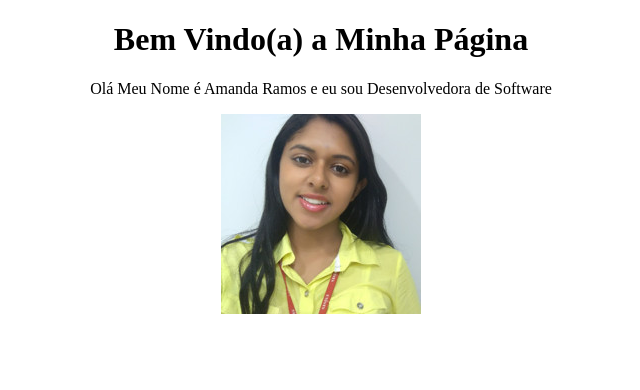
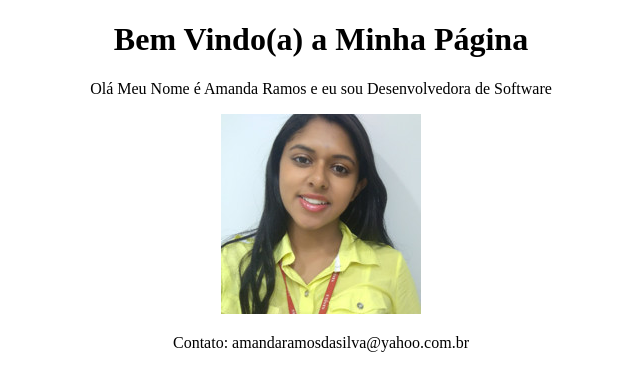
Before and after one commit to Aramosilva/Aramosilva.github.io, a plain HTML site: page index.html in a window 1280 px wide. Shown: the whole page, without its empty margins (319-959 px from the left). Drawn offline with Linux system fonts and the light colour scheme.

Commit message:
Contato Adicionado

```diff
--- a/index.html
+++ b/index.html
@@ -11,5 +11,7 @@
 			<img src = "imagens/perfil.jpg" >
 		</a>
 	</center>
+
+	<p style = "text-align:center;"> Contato: amandaramosdasilva@yahoo.com.br </p>
 </body>
 </html>
```
